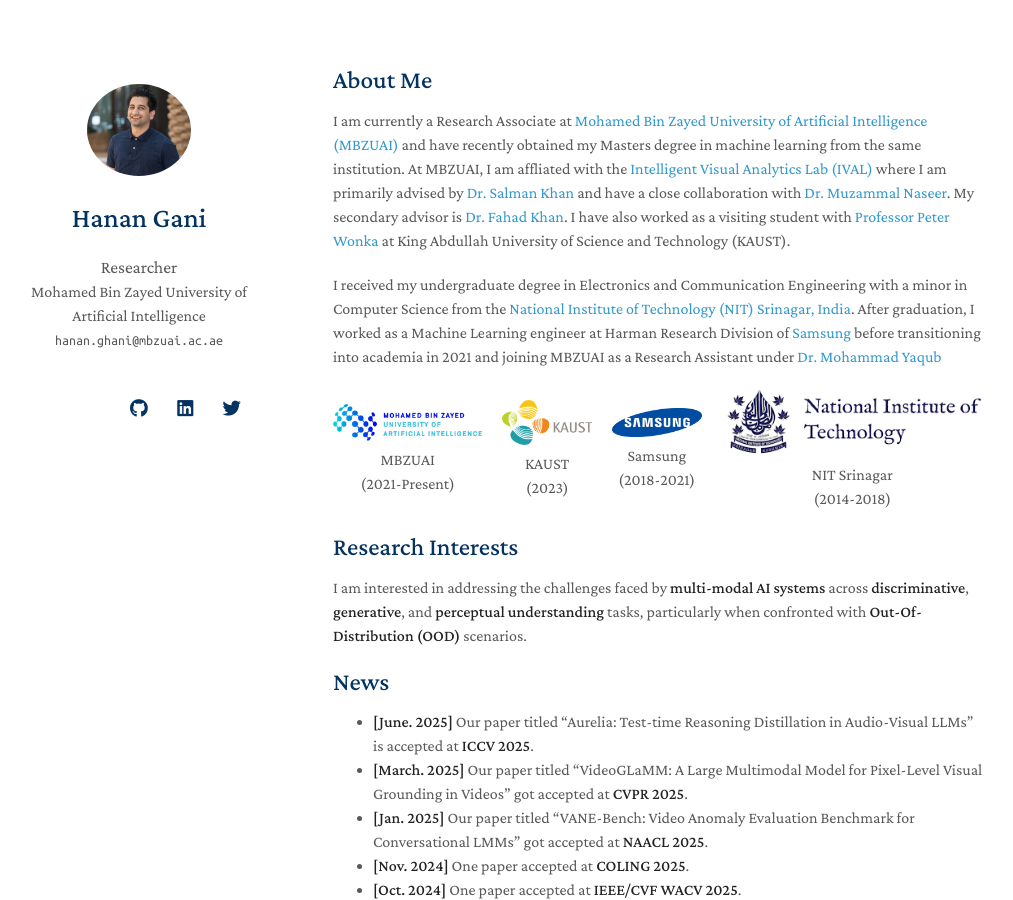
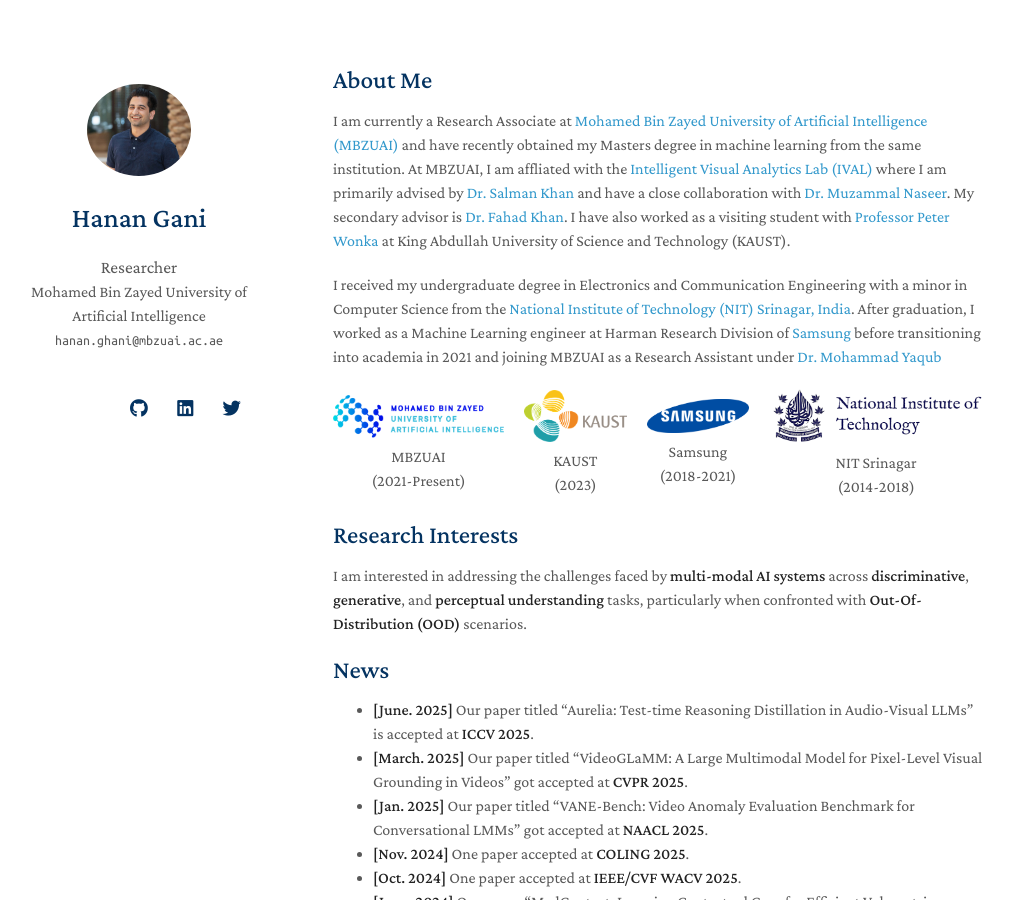
Before and after one commit to muhammadsaadkhankor/muhammadsaadkhankor.github.io, a Jekyll site: the page built from index.md, in a window 1280 px wide and 900 px high. Shown: the whole window, without its empty margins (137-1150 px from the left). Built offline with Jekyll 4.4.1, drawn with Linux system fonts in a browser that asks for light colours; nearby versions of some CDN libraries; a style sheet for code colours, icons or effects is not loaded; our own code applies the rules of GitHub Pages for plain Markdown files.

Commit message:
Update index.md

```diff
--- a/index.md
+++ b/index.md
@@ -24,7 +24,7 @@
         <p>Samsung<br>(2018-2021)</p>
     </div>
     <div style="text-align: center;">
-        <img src="assets/img/nit_logo.png" alt="nit" width="350">
+        <img src="assets/img/nit_logo.png" alt="nit" width="250">
         <p>NIT Srinagar<br>(2014-2018)</p>
     </div>
 </div>
```
